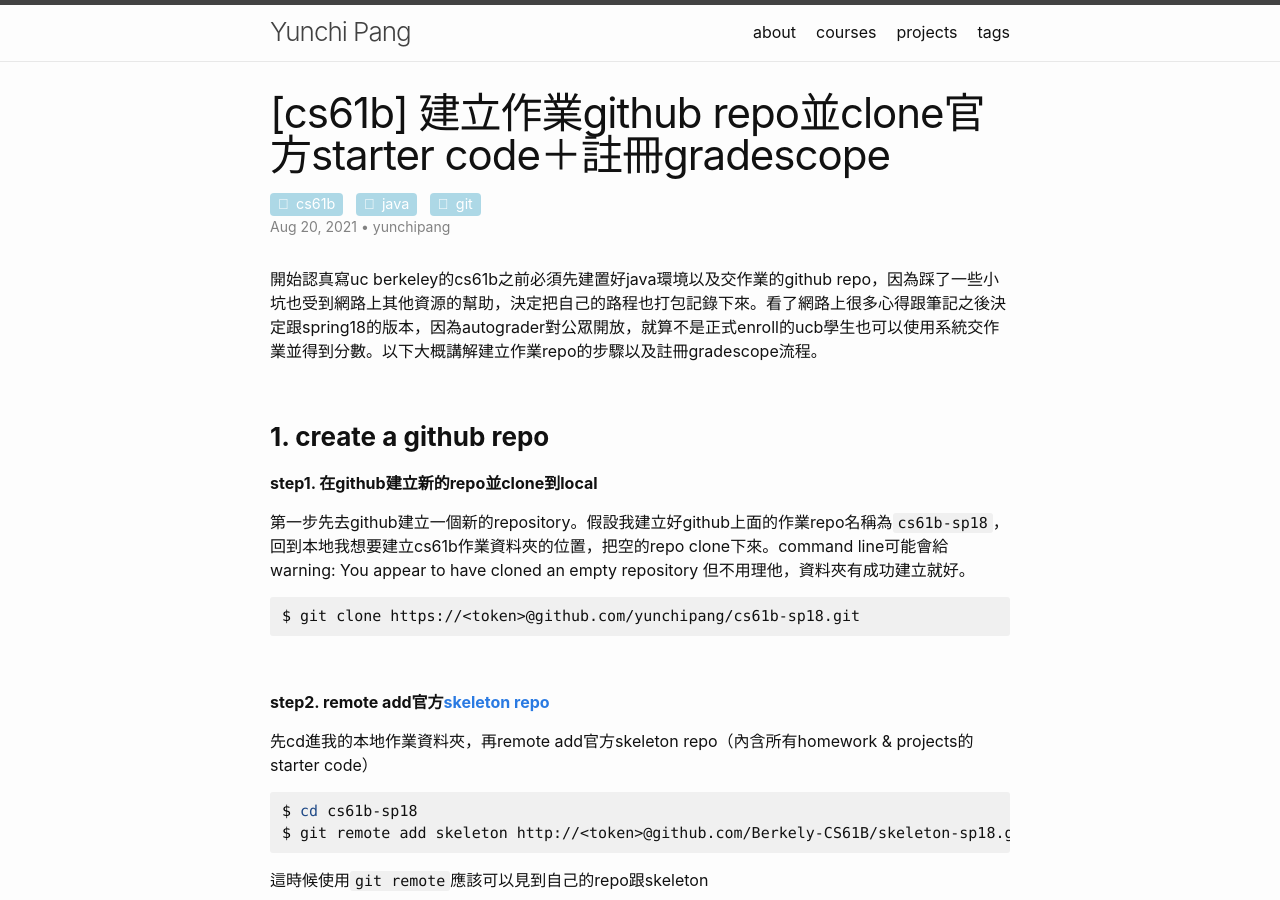
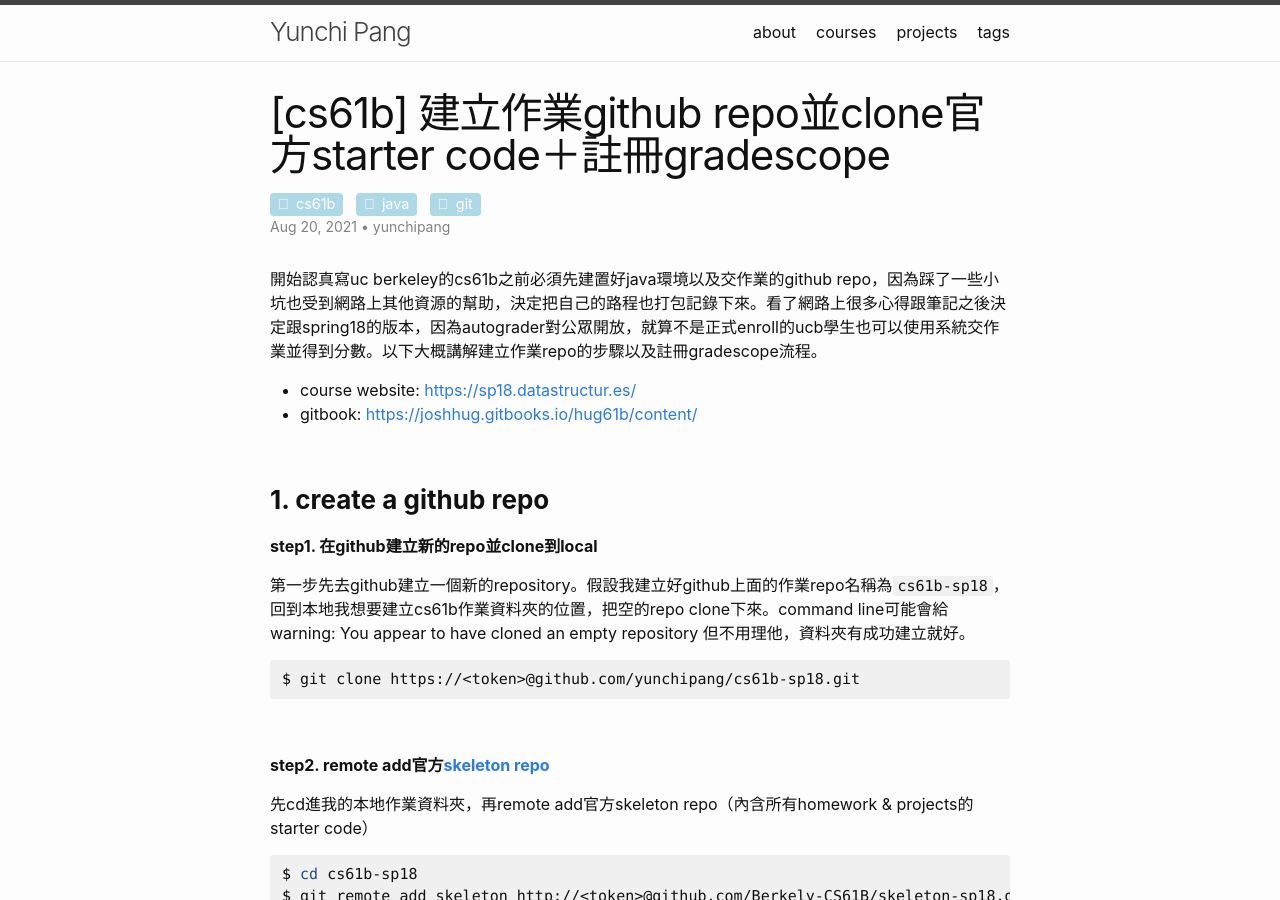
Before and after one commit to yunchipang/yunchipang.github.io, a Jekyll site: the page built from _posts/2021-08-20-ucberkeley-cs61b-sp18-getting-started.md, in a window 1280 px wide and 900 px high. Built offline with Jekyll 4.4.1, drawn with Linux system fonts in a browser that asks for light colours.

Commit message:
add course links to 2021-08-20-ucberkeley-cs61b-sp18-getting-started

```diff
--- a/_posts/2021-08-20-ucberkeley-cs61b-sp18-getting-started.md
+++ b/_posts/2021-08-20-ucberkeley-cs61b-sp18-getting-started.md
@@ -8,6 +8,9 @@ tags: [cs61b, java, git]
 ---
 
 開始認真寫uc berkeley的cs61b之前必須先建置好java環境以及交作業的github repo，因為踩了一些小坑也受到網路上其他資源的幫助，決定把自己的路程也打包記錄下來。看了網路上很多心得跟筆記之後決定跟spring18的版本，因為autograder對公眾開放，就算不是正式enroll的ucb學生也可以使用系統交作業並得到分數。以下大概講解建立作業repo的步驟以及註冊gradescope流程。
+
+- course website: [https://sp18.datastructur.es/](https://sp18.datastructur.es/)
+- gitbook: [https://joshhug.gitbooks.io/hug61b/content/](https://joshhug.gitbooks.io/hug61b/content/)
 
 <br>
 
```
Also changed, not shown: 1 other file.
